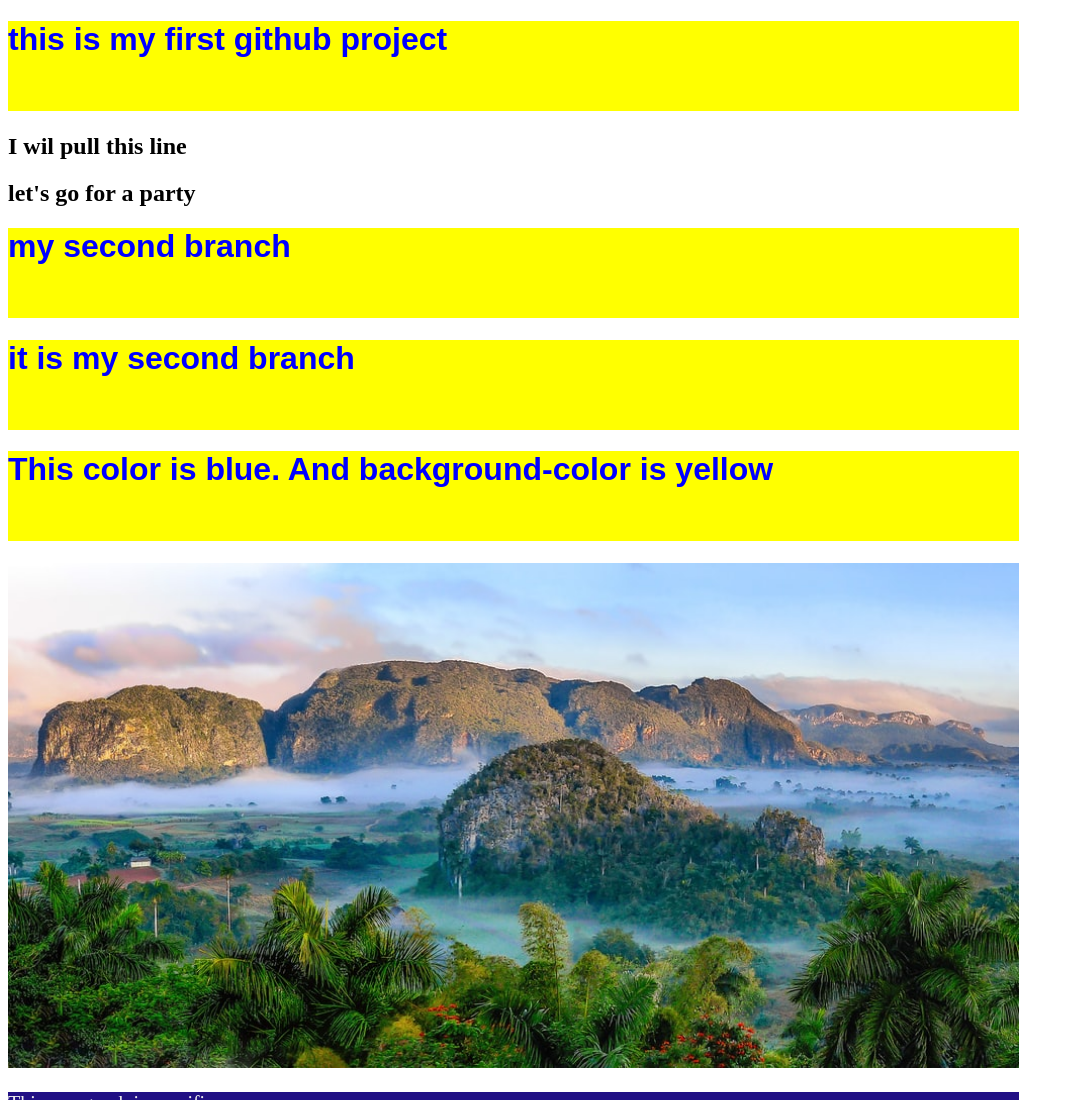
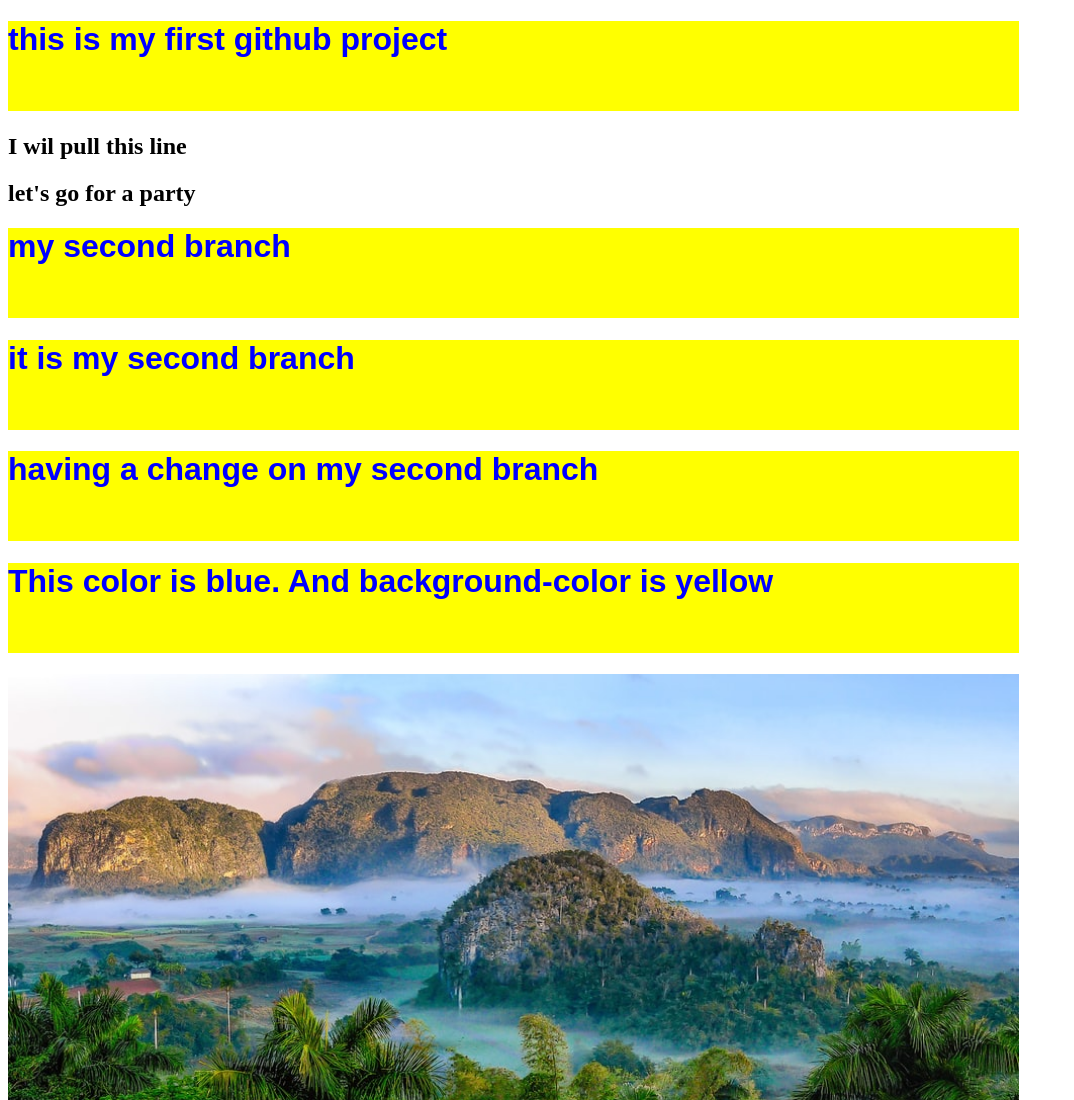
Before and after one commit to ProgrammimgHeroShakil/My-first-website, a plain HTML site: page index.html in a window 1280 px wide. Shown: the top 1100 px of the page, without its empty margins (0-1074 px from the left). Drawn offline with Linux system fonts and the light colour scheme.

Commit message:
having change on my second branch

```diff
--- a/index.html
+++ b/index.html
@@ -11,6 +11,7 @@
         <h2>let's go for a party</h2>
         <h1> my second branch</h1>
         <h1>it is my second branch</h1>
+        <h1>having a change on my second branch</h1>
 <p>
     <h1>
         This color is blue. And background-color is yellow
```
